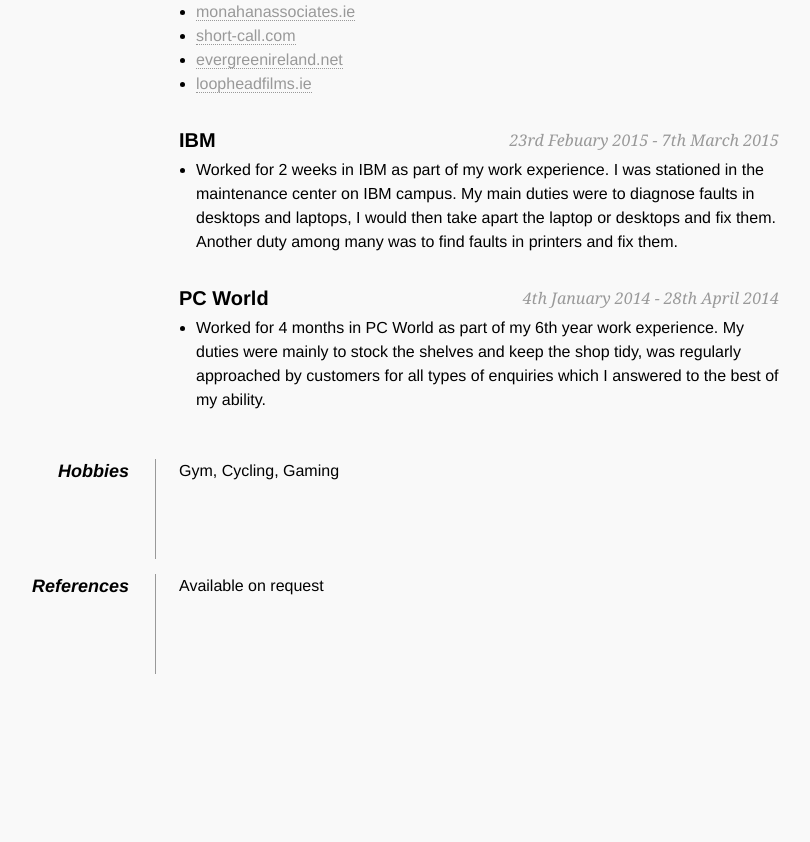
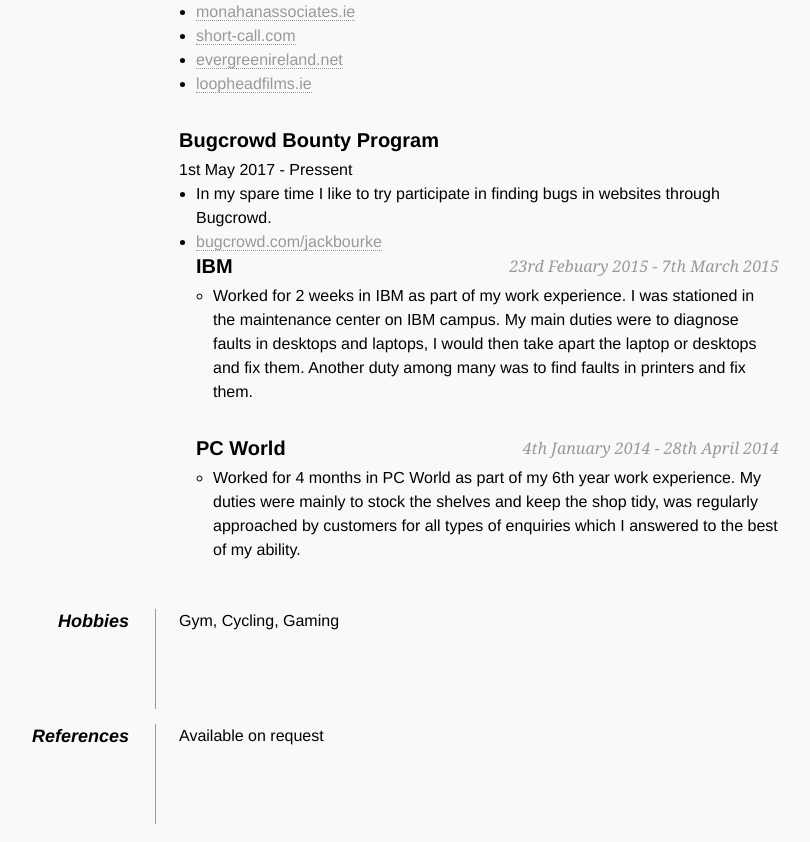
Before and after one commit to jackbourkemckenna/CV, a plain HTML site: page index.html in a window 1280 px wide. Shown: the part 1314-2156 px from the top of the page, without its empty margins (261-1071 px from the left). Before the commit the page ends 2063 px from the top, so only its background shows below. Drawn offline with Linux system fonts and the light colour scheme.

Commit message:
Added bugcrowd

```diff
--- a/index.html
+++ b/index.html
@@ -114,6 +114,11 @@
 
                 </ul>
 
+                <h2>Bugcrowd Bounty Program</h2> <span>1st May 2017 - Pressent </span>
+                  <ul>
+                    <li>In my spare time I like to try participate in finding bugs in websites through Bugcrowd.</li>
+                    <li><a href="https://bugcrowd.com/jackbourke">bugcrowd.com/jackbourke</a></li>
+
                 <h2>IBM <span>23rd Febuary 2015 - 7th March 2015</span></h2>
                 <ul>
                     <li>Worked for 2 weeks in IBM as part of my work experience. I was stationed in the maintenance center on IBM campus. My main duties were to diagnose faults in desktops and laptops, I would then take apart the laptop or desktops and fix them. Another duty among many was to find faults in printers and fix them.</li>
```
